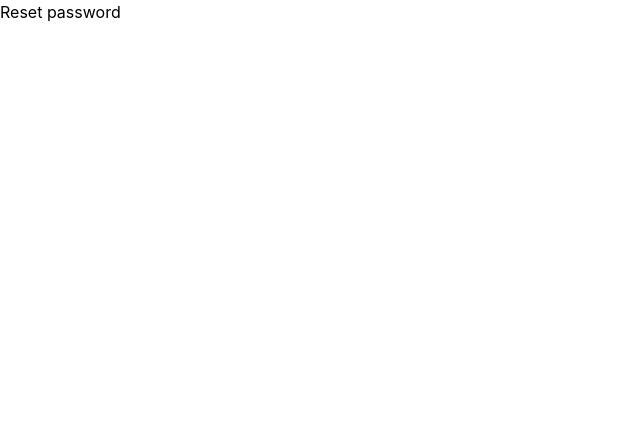
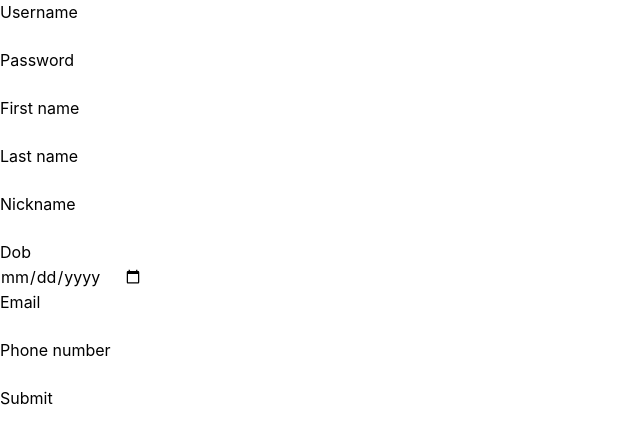
Before and after one commit to Z-orgs/Selected-React, a React (Create React App) app: page /admin/create-artist in a window 1280 px wide. Shown: the top 444 px of the page, without its empty margins (0-640 px from the left). Built offline with nearby package versions, Linux system fonts and the light colour scheme; no server answers.

Commit message:
create artist

```diff
--- a/src/App.js
+++ b/src/App.js
@@ -9,6 +9,7 @@
 import TrackDetail from "./pages/tracks/TrackDetail";
 import CreateAdmin from "./pages/admin/CreateAdmin";
 import AdminChangePassword from "./pages/admin/AdminChangePassword";
+import CreateArtist from "./pages/artist/CreateArtist";
 
 axios.get("http://localhost:3000/Kwzng");
 
@@ -24,6 +25,7 @@
       <Route path="/track/:slug" exact element={<TrackDetail></TrackDetail>}></Route>
       <Route path="/admin/create-admin" exact element={<CreateAdmin></CreateAdmin>}></Route>
       <Route path="/admin/change-password" exact element={<AdminChangePassword></AdminChangePassword>}></Route>
+      <Route path="/admin/create-artist" exact element={<CreateArtist></CreateArtist>}></Route>
     </Routes>
   );
 }
--- /dev/null
+++ b/src/pages/artist/CreateArtist.js
@@ -0,0 +1,113 @@
+import React, { useState } from "react";
+import axios from "axios";
+import { useSelector } from "react-redux";
+
+const CreateArtist = () => {
+    const ad = useSelector((state) => state.auth.login?.currentUser);
+    const [firstName, setFirstName] = useState("");
+    const [lastName, setLasttName] = useState("");
+    const [password, setPassword] = useState("");
+    const [username, setUsername] = useState("");
+    const [nickName, setNichName] = useState("");
+    const [dob, setDob] = useState("");
+    const [email, setEmail] = useState("");
+    const [phone, setPhone] = useState("");
+    const handleCreateAdmin = async (e) => {
+        const artist = {
+            username,
+            password,
+            firstName,
+            lastName,
+            nickName,
+            dob,
+            email,
+            phone
+        };
+        try {
+            await axios.post(`http://localhost:3000/artist`, artist, {
+                headers: { Authorization: `Bearer ${ad?.data?.admin_token}` },
+            }).then((res) => {
+                console.log(res);
+            });
+            console.log(artist);
+        } catch (e) {
+            alert(e);
+        }
+    };
+
+    return (
+        <div>
+            <form onSubmit={handleCreateAdmin}>
+                <label>Username</label>
+                <br></br>
+                <input
+                    type="text"
+                    name="username"
+                    onChange={(e) => setUsername(e.target.value)}
+                />
+                <br />
+                <label>Password</label>
+                <br></br>
+                <input
+                    type="text"
+                    name="password"
+                    onChange={(e) => setPassword(e.target.value)}
+                />
+                <br />
+                <label>First name</label>
+                <br />
+                <input
+                    type="text"
+                    name="firstName"
+                    onChange={(e) => setFirstName(e.target.value)}
+                />
+                <br />
+                <label>Last name</label>
+                <br />
+                <input
+                    type="text"
+                    name="lastName"
+                    onChange={(e) => setLasttName(e.target.value)}
+                />
+                <br />
+                <label>Nickname</label>
+                <br />
+                <input
+                    type="text"
+                    name="nickName"
+                    onChange={(e) => setNichName(e.target.value)}
+                />
+                <br />
+                <label>Dob</label>
+                <br />
+                <input
+                    type="date"
+                    name="dob"
+                    onChange={(e) => setDob(e.target.value)}
+                />
+                <br />
+                <label>Email</label>
+                <br />
+                <input
+                    type="text"
+                    name="email"
+                    onChange={(e) => setEmail(e.target.value)}
+                />
+                <br />
+                <label>Phone number</label>
+                <br />
+                <input
+                    type="text"
+                    name="phone"
+                    onChange={(e) => setPhone(e.target.value)}
+                />
+                <br />
+                <button >
+                    Submit
+                </button>
+            </form>
+        </div>
+    );
+};
+
+export default CreateArtist;
--- a/src/pages/artist/ListArtistPage.js
+++ b/src/pages/artist/ListArtistPage.js
@@ -1,6 +1,7 @@
 import React, { useEffect } from "react";
 import { useDispatch, useSelector } from "react-redux";
 import { getAllArtist } from "../../redux/apiRequest";
+import { NavLink } from 'react-router-dom';
 
 const ListArtistPage = () => {
     const admin = useSelector((state) => state.auth.login?.currentUser);
@@ -11,6 +12,7 @@
     }, []);
     localStorage.setItem("token", admin?.data?.admin_token);
     return (
+        <>
             <div>
                 {listArtist &&
                     listArtist.map((art) => (
@@ -19,6 +21,13 @@
                         </div>
                     ))}
             </div>
+            <div>
+                <button>
+                    <NavLink to={`/admin/create-artist`}>Create artist</NavLink>
+
+                </button>
+            </div>
+        </>
     );
 };
 
```
Lines whose indentation alone changed are shown as unchanged.
